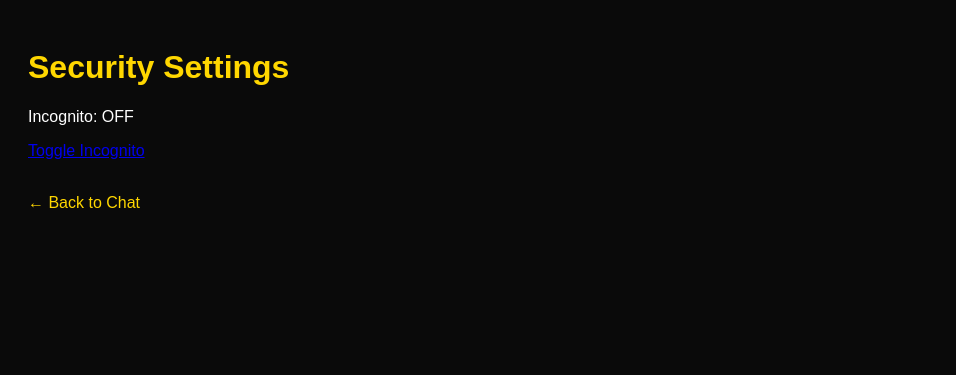
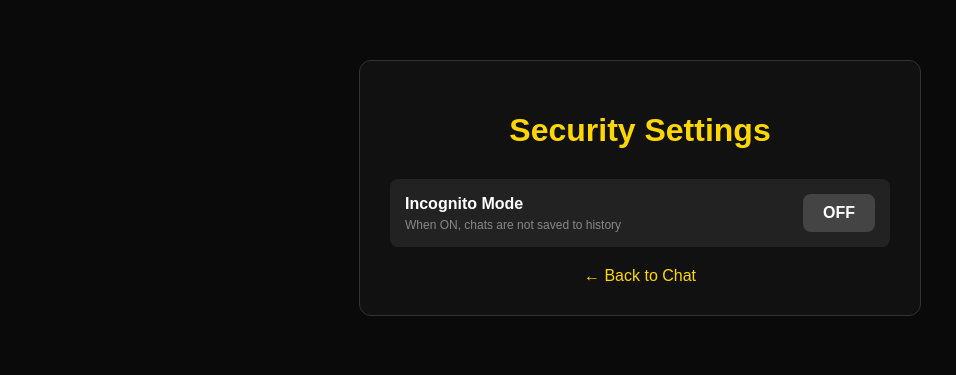
Before and after one commit to whitestar2011/pro-ai, a Flask app: page /security-settings in a window 1280 px wide. Shown: the top 375 px of the page, without its empty margins (0-956 px from the left). Run offline with Flask 3, Linux system fonts and the light colour scheme; the visitor is signed in with stand-in values (Sample User, id 1); data comes from the database, SQL or seed files in the repository.

Commit message:
Update security.html

```diff
--- a/templates/security.html
+++ b/templates/security.html
@@ -1,12 +1,42 @@
 <!DOCTYPE html>
 <html>
-<head><title>Security Settings - Pro-ai</title>
-<style>body{background:#0a0a0a;color:#fff;font-family:Arial;padding:20px;}.back{color:#FFD700;text-decoration:none;}</style>
+<head>
+    <title>Security Settings - Pro-ai</title>
+    <meta name="viewport" content="width=device-width, initial-scale=1.0">
+    <style>
+        body { background:#0a0a0a; color:#fff; font-family:Arial; margin:0; padding:20px; }
+.container { max-width:500px; margin:40px auto; background:#111; padding:30px; border-radius:12px; border:1px solid #333; }
+  h1 { color:#FFD700; text-align:center; margin-bottom:30px; }
+.setting { display:flex; justify-content:space-between; align-items:center; padding:15px; background:#222; border-radius:8px; margin-bottom:15px; }
+.setting label { font-weight:bold; }
+.toggle-btn { background:#FFD700; color:#000; padding:10px 20px; border-radius:8px; text-decoration:none; font-weight:bold; }
+.toggle-btn.off { background:#444; color:#fff; }
+.flash { background:#333; padding:10px; border-radius:5px; margin-bottom:15px; text-align:center; color:#FFD700; }
+.back { display:block; text-align:center; margin-top:20px; color:#FFD700; text-decoration:none; }
+.note { font-size:12px; color:#888; margin-top:5px; }
+    </style>
 </head>
 <body>
-<h1 style="color:#FFD700;">Security Settings</h1>
-<p>Incognito: {{ 'ON' if user[7]==1 else 'OFF' }}</p>
-<p><a href="/toggle-incognito">Toggle Incognito</a></p>
-<br><a href="/dashboard" class="back">← Back to Chat</a>
+    <div class="container">
+        <h1 style="color:#FFD700;">Security Settings</h1>
+
+        {% with messages = get_flashed_messages() %}
+          {% if messages %}
+            <div class="flash">{{ messages[0] }}</div>
+          {% endif %}
+        {% endwith %}
+
+        <div class="setting">
+            <div>
+                <label>Incognito Mode</label>
+                <div class="note">When ON, chats are not saved to history</div>
+            </div>
+            <a href="/toggle-incognito" class="toggle-btn {% if user[7]==0 %}off{% endif %}">
+                {{ 'ON' if user[7]==1 else 'OFF' }}
+            </a>
+        </div>
+
+        <a href="/dashboard" class="back">← Back to Chat</a>
+    </div>
 </body>
 </html>
```
